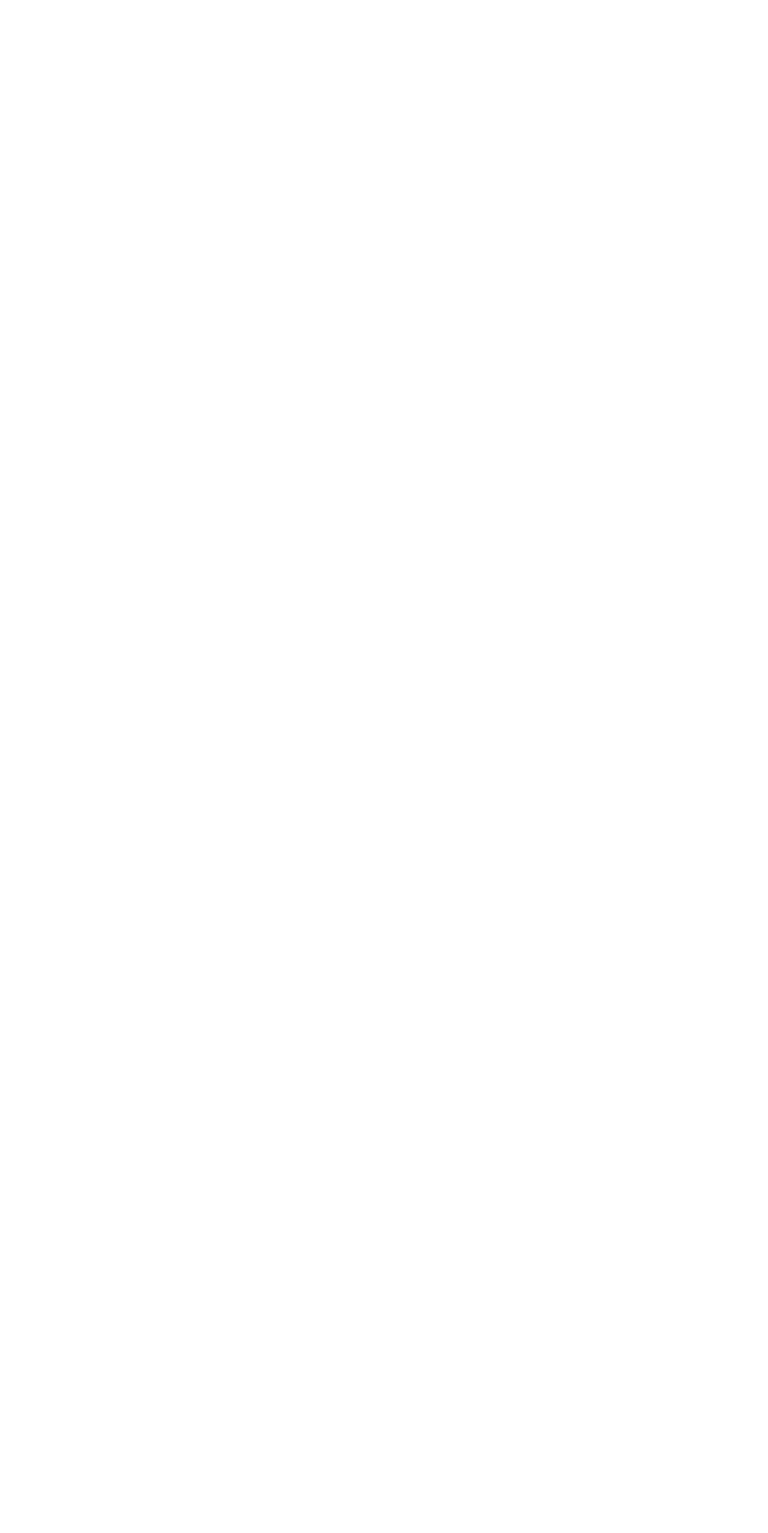
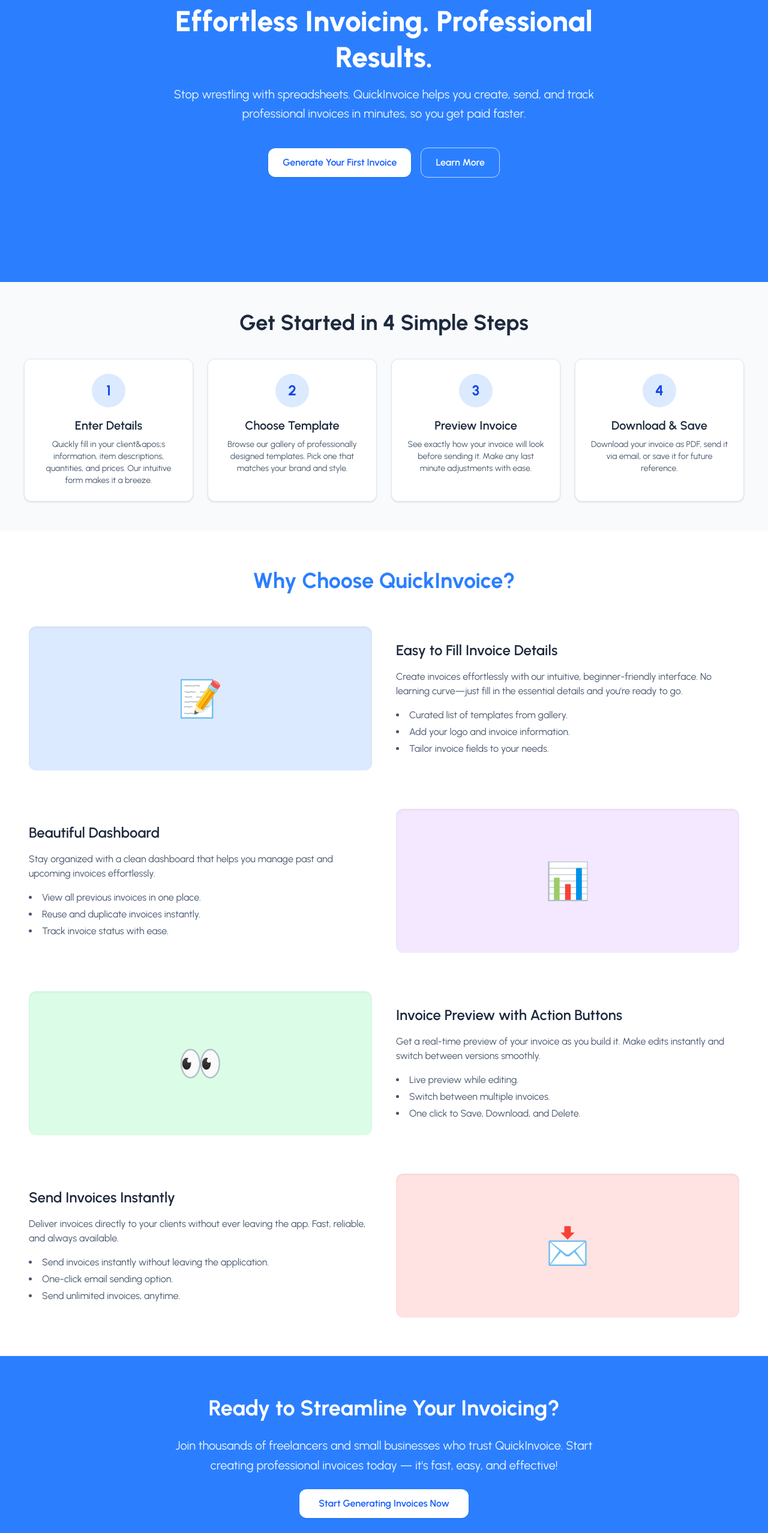
Before and after one commit to N1la69/Invoice-Generator, a React (Vite) app in the folder frontend/: page / in a window 1280 px wide. Shown: the part 234-2789 px from the top of the page at 60% size. Before the commit the page ends 800 px from the top, so only its background shows below. Built offline with nearby package versions, Linux system fonts and the light colour scheme.

Commit message:
Landing Page done (Home)

```diff
--- a/frontend/index.html
+++ b/frontend/index.html
@@ -4,7 +4,7 @@
     <meta charset="UTF-8" />
     <link rel="icon" type="image/svg+xml" href="/vite.svg" />
     <meta name="viewport" content="width=device-width, initial-scale=1.0" />
-    <title>Invoice Generator</title>
+    <title>QuickInvoice - Invoice Generator</title>
   </head>
   <body>
     <div id="root"></div>
--- /dev/null
+++ b/frontend/src/components/CTASection.jsx
@@ -0,0 +1,27 @@
+const CTASection = () => {
+  return (
+    <section className="py-16 bg-blue-500 text-white">
+      <div className="container mx-auto px-6 text-center max-w-3xl space-y-6">
+        <h2 className="text-3xl md:text-4xl font-bold leading-tight">
+          Ready to Streamline Your Invoicing?
+        </h2>
+
+        <p className="text-blue-50 text-lg md:text-xl leading-relaxed">
+          Join thousands of freelancers and small businesses who trust
+          QuickInvoice. Start creating professional invoices today — it&apos;s
+          fast, easy, and effective!
+        </p>
+
+        <button className="px-8 py-3 bg-white text-blue-600 font-semibold rounded-xl shadow hover:bg-blue-50 transition">
+          Start Generating Invoices Now
+        </button>
+
+        <p className="text-blue-100 text-sm">
+          (This will lead to the invoice generation interface)
+        </p>
+      </div>
+    </section>
+  );
+};
+
+export default CTASection;
--- /dev/null
+++ b/frontend/src/components/Features.jsx
@@ -0,0 +1,110 @@
+const Features = () => {
+  return (
+    <section className="py-16 bg-white">
+      <div className="container mx-auto px-6 md:px-12">
+        <h2 className="text-3xl md:text-4xl font-bold text-center mb-14 text-blue-500">
+          Why Choose QuickInvoice?
+        </h2>
+
+        {/* Feature 1 */}
+        <div className="flex flex-col lg:flex-row items-center gap-10 mb-16">
+          <div className="w-full lg:w-1/2">
+            <div className="h-60 bg-blue-100 rounded-xl flex items-center justify-center text-blue-600 text-6xl font-bold shadow-inner">
+              📝
+            </div>
+          </div>
+
+          <div className="w-full lg:w-1/2 space-y-4">
+            <h3 className="text-2xl font-semibold text-slate-800">
+              Easy to Fill Invoice Details
+            </h3>
+            <p className="text-slate-600">
+              Create invoices effortlessly with our intuitive, beginner-friendly
+              interface. No learning curve—just fill in the essential details
+              and you&apos;re ready to go.
+            </p>
+            <ul className="text-slate-600 list-disc list-inside space-y-1">
+              <li>Curated list of templates from gallery.</li>
+              <li>Add your logo and invoice information.</li>
+              <li>Tailor invoice fields to your needs.</li>
+            </ul>
+          </div>
+        </div>
+
+        {/* Feature 2 */}
+        <div className="flex flex-col lg:flex-row-reverse items-center gap-10 mb-16">
+          <div className="w-full lg:w-1/2">
+            <div className="h-60 bg-purple-100 rounded-xl flex items-center justify-center text-purple-600 text-6xl font-bold shadow-inner">
+              📊
+            </div>
+          </div>
+
+          <div className="w-full lg:w-1/2 space-y-4">
+            <h3 className="text-2xl font-semibold text-slate-800">
+              Beautiful Dashboard
+            </h3>
+            <p className="text-slate-600">
+              Stay organized with a clean dashboard that helps you manage past
+              and upcoming invoices effortlessly.
+            </p>
+            <ul className="text-slate-600 list-disc list-inside space-y-1">
+              <li>View all previous invoices in one place.</li>
+              <li>Reuse and duplicate invoices instantly.</li>
+              <li>Track invoice status with ease.</li>
+            </ul>
+          </div>
+        </div>
+
+        {/* Feature 3 */}
+        <div className="flex flex-col lg:flex-row items-center gap-10 mb-16">
+          <div className="w-full lg:w-1/2">
+            <div className="h-60 bg-green-100 rounded-xl flex items-center justify-center text-green-600 text-6xl font-bold shadow-inner">
+              👀
+            </div>
+          </div>
+
+          <div className="w-full lg:w-1/2 space-y-4">
+            <h3 className="text-2xl font-semibold text-slate-800">
+              Invoice Preview with Action Buttons
+            </h3>
+            <p className="text-slate-600">
+              Get a real-time preview of your invoice as you build it. Make
+              edits instantly and switch between versions smoothly.
+            </p>
+            <ul className="text-slate-600 list-disc list-inside space-y-1">
+              <li>Live preview while editing.</li>
+              <li>Switch between multiple invoices.</li>
+              <li>One click to Save, Download, and Delete.</li>
+            </ul>
+          </div>
+        </div>
+
+        {/* Feature 4 */}
+        <div className="flex flex-col lg:flex-row-reverse items-center gap-10">
+          <div className="w-full lg:w-1/2">
+            <div className="h-60 bg-red-100 rounded-xl flex items-center justify-center text-red-600 text-6xl font-bold shadow-inner">
+              📩
+            </div>
+          </div>
+
+          <div className="w-full lg:w-1/2 space-y-4">
+            <h3 className="text-2xl font-semibold text-slate-800">
+              Send Invoices Instantly
+            </h3>
+            <p className="text-slate-600">
+              Deliver invoices directly to your clients without ever leaving the
+              app. Fast, reliable, and always available.
+            </p>
+            <ul className="text-slate-600 list-disc list-inside space-y-1">
+              <li>Send invoices instantly without leaving the application.</li>
+              <li>One-click email sending option.</li>
+              <li>Send unlimited invoices, anytime.</li>
+            </ul>
+          </div>
+        </div>
+      </div>
+    </section>
+  );
+};
+
+export default Features;
--- /dev/null
+++ b/frontend/src/components/Footer.jsx
@@ -0,0 +1,23 @@
+const Footer = () => {
+  return (
+    <footer className="bg-slate-900 text-slate-300 py-10">
+      <div className="container mx-auto px-6 text-center space-y-4">
+        {/* Brand */}
+        <p className="text-xl font-semibold text-white">QuickInvoice</p>
+
+        {/* Copyright */}
+        <p className="text-sm text-slate-400">
+          &copy; {new Date().getFullYear()} QuickInvoice. All Rights Reserved.
+        </p>
+
+        {/* Crafted with love */}
+        <p className="text-sm text-slate-400">
+          Crafted with <span className="text-red-500">❤️</span> by{" "}
+          <span className="font-medium text-white">Nilanjan Saha</span>.
+        </p>
+      </div>
+    </footer>
+  );
+};
+
+export default Footer;
--- /dev/null
+++ b/frontend/src/components/Header.jsx
@@ -0,0 +1,34 @@
+const Header = () => {
+  return (
+    <header className="h-[80vh] bg-blue-500 text-white flex flex-col items-center justify-center px-6">
+      <div className="max-w-3xl text-center space-y-6 animate-fadeIn">
+        <div className="space-y-4">
+          <h1 className="text-4xl md:text-5xl font-extrabold leading-tight">
+            Effortless Invoicing. Professional Results.
+          </h1>
+
+          <p className="text-lg md:text-xl text-blue-50 leading-relaxed">
+            Stop wrestling with spreadsheets. QuickInvoice helps you create,
+            send, and track professional invoices in minutes, so you get paid
+            faster.
+          </p>
+        </div>
+
+        {/* CTA BUTTONS */}
+        <div className="flex flex-col sm:flex-row items-center justify-center gap-4 pt-4">
+          {/* PRIMARY CTA */}
+          <button className="px-6 py-3 bg-white text-blue-600 font-semibold rounded-xl shadow hover:bg-blue-50 transition">
+            Generate Your First Invoice
+          </button>
+
+          {/* SECONDARY CTA */}
+          <button className="px-6 py-3 border border-white/70 text-white font-semibold rounded-xl hover:bg-white/10 transition">
+            Learn More
+          </button>
+        </div>
+      </div>
+    </header>
+  );
+};
+
+export default Header;
--- /dev/null
+++ b/frontend/src/components/StepsSection.jsx
@@ -0,0 +1,57 @@
+const stepsData = [
+  {
+    id: 1,
+    title: "Enter Details",
+    desc: "Quickly fill in your client&apos;s information, item descriptions, quantities, and prices. Our intuitive form makes it a breeze.",
+  },
+  {
+    id: 2,
+    title: "Choose Template",
+    desc: "Browse our gallery of professionally designed templates. Pick one that matches your brand and style.",
+  },
+  {
+    id: 3,
+    title: "Preview Invoice",
+    desc: "See exactly how your invoice will look before sending it. Make any last minute adjustments with ease.",
+  },
+  {
+    id: 4,
+    title: "Download & Save",
+    desc: "Download your invoice as PDF, send it via email, or save it for future reference.",
+  },
+];
+
+const StepsSection = () => {
+  return (
+    <section className="py-12 bg-slate-50">
+      <div className="container mx-auto px-6 md:px-10">
+        <h2 className="text-3xl md:text-4xl font-bold text-center mb-10 text-slate-800">
+          Get Started in 4 Simple Steps
+        </h2>
+
+        <div className="grid grid-cols-1 sm:grid-cols-2 lg:grid-cols-4 gap-6">
+          {stepsData.map((step) => (
+            <div
+              className="bg-white rounded-xl shadow-sm p-6 hover:shadow-md hover:translate-2 transition-all border border-slate-200"
+              key={step.id}
+            >
+              <div className="flex flex-col items-center text-center space-y-4">
+                <div className="h-14 w-14 flex items-center justify-center rounded-full bg-blue-100 text-blue-700 text-2xl font-bold">
+                  {step.id}
+                </div>
+                <div>
+                  <h5 className="text-xl font-semibold mb-2 text-slate-800">
+                    {step.title}
+                  </h5>
+                  <p className="text-slate-600 text-sm">{step.desc}</p>
+                </div>
+              </div>
+            </div>
+          ))}
+        </div>
+      </div>
+    </section>
+  );
+};
+
+export default StepsSection;
--- a/frontend/src/pages/LandingPage.jsx
+++ b/frontend/src/pages/LandingPage.jsx
@@ -1,5 +1,19 @@
+import CTASection from "../components/CTASection";
+import Features from "../components/Features";
+import Footer from "../components/Footer";
+import Header from "../components/Header";
+import StepsSection from "../components/StepsSection";
+
 const LandingPage = () => {
-  return <div>LandingPage</div>;
+  return (
+    <>
+      <Header />
+      <StepsSection />
+      <Features />
+      <CTASection />
+      <Footer />
+    </>
+  );
 };
 
 export default LandingPage;
```
